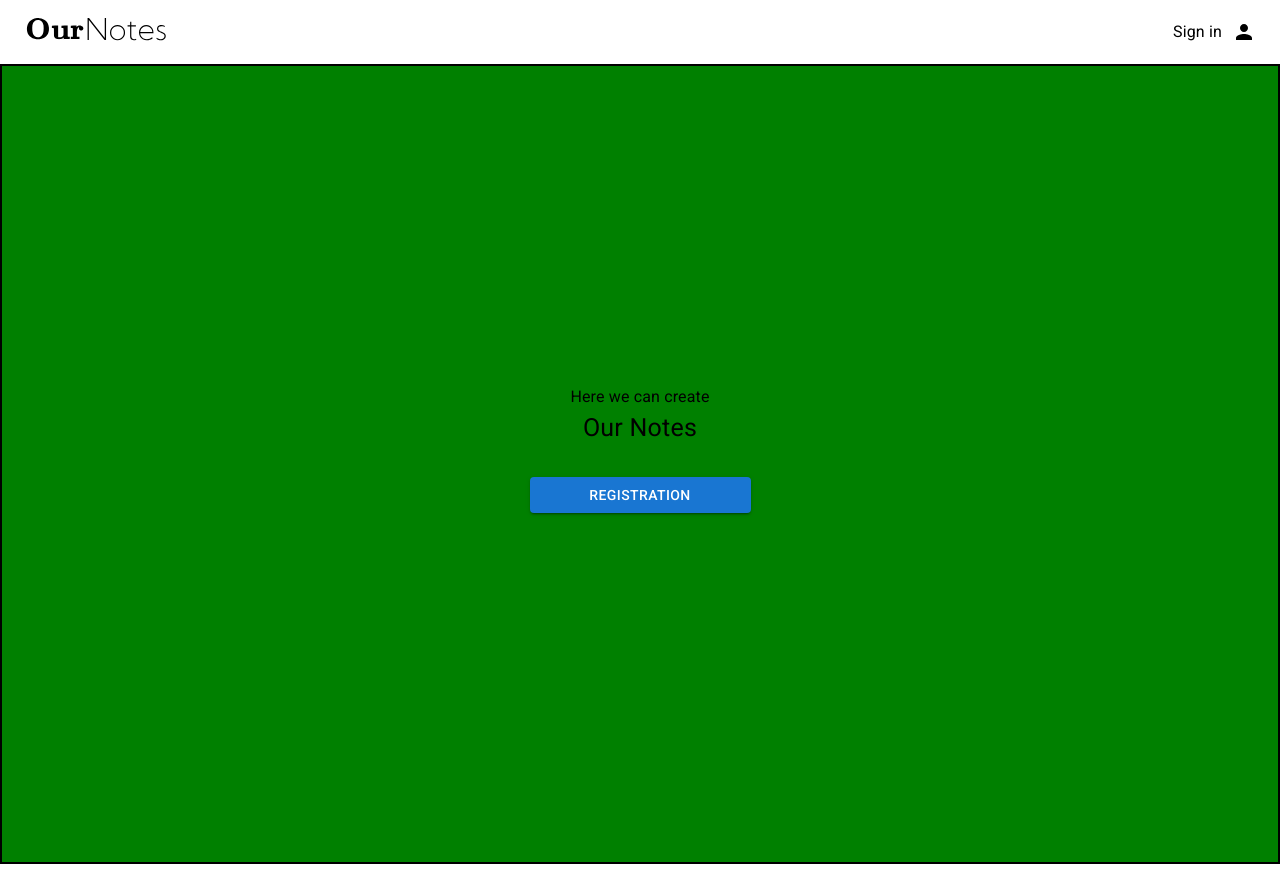
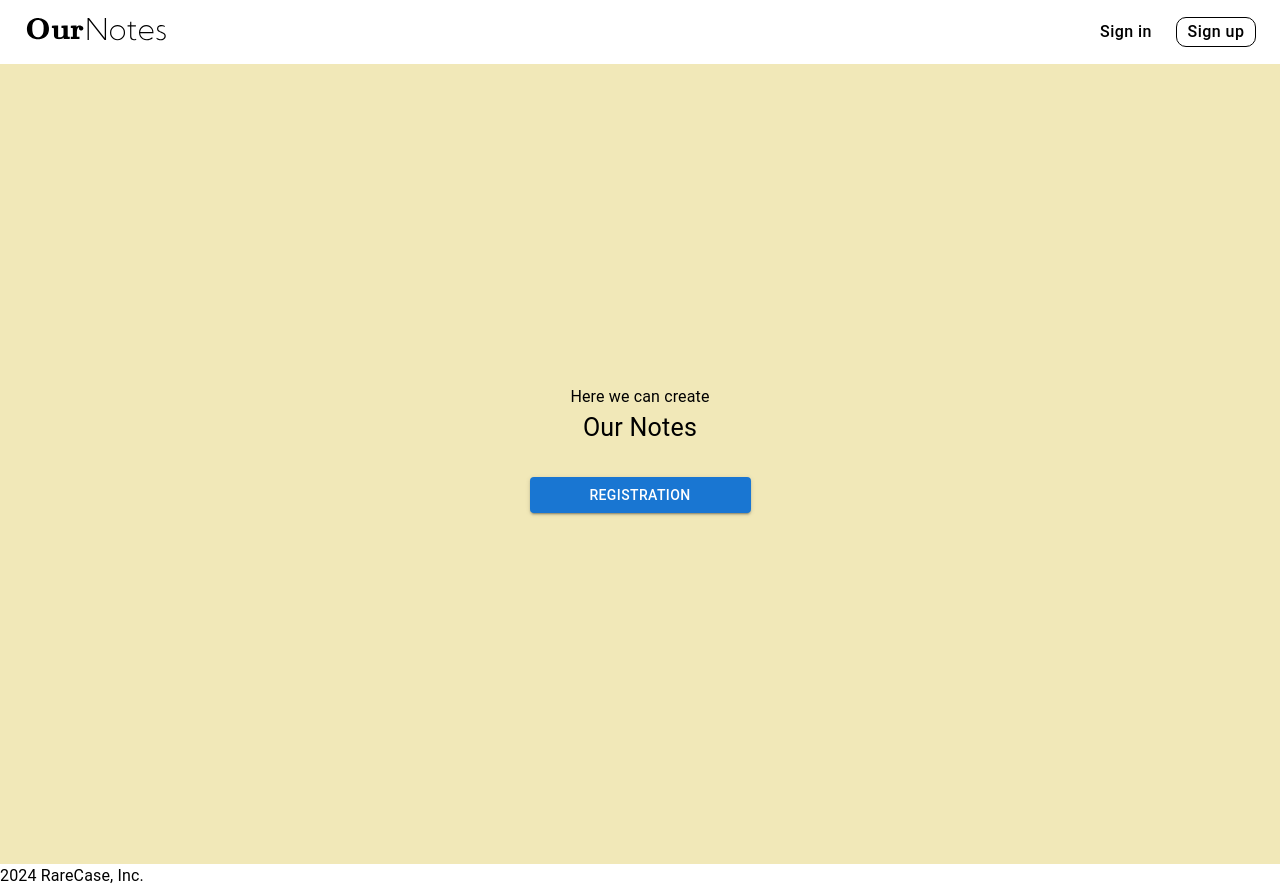
Before and after one commit to Radzivon-Kliuchnikau/OurNotesAppFrontEnd, a React (Vite) app: page / in a window 1280 px wide. Before the commit the page ends 864 px from the top, so only its background shows below. Built offline with nearby package versions, Linux system fonts and the light colour scheme.

Commit message:
0015 Auth-Second: Add logo and footer, start redesign of header and main page

```diff
--- a/index.html
+++ b/index.html
@@ -2,12 +2,13 @@
 <html lang="en">
 <head>
     <meta charset="UTF-8"/>
-    <link rel="preconnect" href="https://fonts.googleapis.com"/>
-    <link rel="preconnect" href="https://fonts.gstatic.com" crossorigin/>
-    <link rel="stylesheet" href="https://fonts.googleapis.com/css2?family=Roboto:wght@300;400;500;700&display=swap"/>
+    <link rel="preconnect" href="https://fonts.googleapis.com">
+    <link rel="preconnect" href="https://fonts.gstatic.com" crossorigin>
+    <link href="https://fonts.googleapis.com/css2?family=Inter:wght@100;200;300;400;500;600;700;800;900&family=Montserrat:ital,wght@0,100..900;1,100..900&family=Open+Sans:ital,wght@0,300..800;1,300..800&family=Poppins:ital,wght@0,100;0,200;0,300;0,400;0,500;0,600;0,700;0,800;0,900;1,100;1,200;1,300;1,400;1,500;1,600;1,700;1,800;1,900&display=swap"
+          rel="stylesheet">
     <style>
         * {
-            font-family: "Roboto", sans-serif;
+            /*font-family: "Montserrat", sans-serif;*/
             margin: 0;
             /*cursor: default;*/
         }
--- /dev/null
+++ b/src/components/Footer.tsx
@@ -0,0 +1,11 @@
+import {Box, Typography} from "@mui/material";
+
+const Footer = () => {
+    return (
+        <Box>
+            <Typography>{new Date().getFullYear()} RareCase, Inc.</Typography>
+        </Box>
+    );
+};
+
+export default Footer;
--- a/src/components/Layout.tsx
+++ b/src/components/Layout.tsx
@@ -1,12 +1,14 @@
 import {Box} from "@mui/material";
 import {Outlet} from "react-router-dom";
 import Navbar from "./Navbar.tsx";
+import Footer from "./Footer.tsx";
 
 const Layout = () => {
     return (
         <Box>
             <Navbar/>
             <Outlet/>
+            <Footer/>
         </Box>
     );
 };
--- a/src/components/MainContainer.tsx
+++ b/src/components/MainContainer.tsx
@@ -2,11 +2,7 @@ import {Stack, styled} from "@mui/material";
 
 const Container = styled(Stack)(({theme}) => ({
     height: 'calc((1 - var(--template-frame-height, 0)) * 100dvh)',
-    minHeight: '100%',
-    padding: theme.spacing(2),
-    [theme.breakpoints.up('sm')]: {
-        padding: theme.spacing(4),
-    }
+    minHeight: '100%'
 }))
 
 const MainContainer = (props: { children: React.ReactNode }) => {
--- a/src/components/Navbar.tsx
+++ b/src/components/Navbar.tsx
@@ -1,14 +1,13 @@
-import {AppBar, Avatar, Box, styled, Toolbar, Typography} from "@mui/material";
+import {AppBar, Avatar, Box, Button, styled, Toolbar, Typography} from "@mui/material";
 import {Checklist, Person} from "@mui/icons-material";
 import useAuth from "../hooks/UseAuth.tsx";
+import {Link} from "react-router-dom";
 
 const LogoImage = styled("img")(({theme}) => ({}))
 
 const Navbar = () => {
 
     const {authUser} = useAuth();
-    console.log("authUser");
-    console.log(authUser);
     const StyledToolbar = styled(Toolbar)({
         display: "flex",
         justifyContent: "space-between"
@@ -35,18 +34,33 @@ const Navbar = () => {
                     sx={{display: {xs: "block", sm: "none"}}}/> {/*Icon instead of Text logo when screen is small*/}
                 {!authUser ? (
                     <Box sx={{display: "flex", alignItems: "center", gap: "10px"}}>
-                        <Typography
+                        <Button
+                            component={Link}
+                            to="/login"
                             sx={{
+                                width: "80px",
+                                height: "30px",
                                 color: "black",
-                                textDecoration: "none"
+                                textDecoration: "none",
+                                textTransform: "none",
+                                fontSize: "16px"
                             }}
-                            component="a"
-                            href="/login"
-                        >
-                            Sign in
-                        </Typography>
+                        >Sign in</Button>
+                        <Button
+                            component={Link}
+                            to="/registration"
+                            sx={{
+                                width: "80px",
+                                height: "30px",
+                                border: "1px solid black",
+                                borderRadius: "10px",
+                                color: "black",
+                                textDecoration: "none",
+                                textTransform: "none",
+                                fontSize: "16px"
+                            }}
+                        >Sign up</Button>
                         {/*<Avatar src="/static/avatar.jpg"/>*/}
-                        <Person sx={{color: "black"}}/>
                     </Box>
                 ) : (
                     <Box sx={{display: "flex", alignItems: "center", gap: "10px"}}>
--- a/src/index.css
+++ b/src/index.css
@@ -1,68 +1,5 @@
-/*:root {*/
-/*  font-family: Inter, system-ui, Avenir, Helvetica, Arial, sans-serif;*/
-/*  line-height: 1.5;*/
-/*  font-weight: 400;*/
-
-/*  color-scheme: light dark;*/
-/*  color: rgba(255, 255, 255, 0.87);*/
-/*  background-color: #242424;*/
-
-/*  font-synthesis: none;*/
-/*  text-rendering: optimizeLegibility;*/
-/*  -webkit-font-smoothing: antialiased;*/
-/*  -moz-osx-font-smoothing: grayscale;*/
-/*}*/
-
-/*a {*/
-/*  font-weight: 500;*/
-/*  color: #646cff;*/
-/*  text-decoration: inherit;*/
-/*}*/
-/*a:hover {*/
-/*  color: #535bf2;*/
-/*}*/
-
-/*body {*/
-/*  margin: 0;*/
-/*  display: flex;*/
-/*  place-items: center;*/
-/*  min-width: 320px;*/
-/*  min-height: 100vh;*/
-/*}*/
-
-/*h1 {*/
-/*  font-size: 3.2em;*/
-/*  line-height: 1.1;*/
-/*}*/
-
-/*button {*/
-/*  border-radius: 8px;*/
-/*  border: 1px solid transparent;*/
-/*  padding: 0.6em 1.2em;*/
-/*  font-size: 1em;*/
-/*  font-weight: 500;*/
-/*  font-family: inherit;*/
-/*  background-color: #1a1a1a;*/
-/*  cursor: pointer;*/
-/*  transition: border-color 0.25s;*/
-/*}*/
-/*button:hover {*/
-/*  border-color: #646cff;*/
-/*}*/
-/*button:focus,*/
-/*button:focus-visible {*/
-/*  outline: 4px auto -webkit-focus-ring-color;*/
-/*}*/
-
-/*@media (prefers-color-scheme: light) {*/
-/*  :root {*/
-/*    color: #213547;*/
-/*    background-color: #ffffff;*/
-/*  }*/
-/*  a:hover {*/
-/*    color: #747bff;*/
-/*  }*/
-/*  button {*/
-/*    background-color: #f9f9f9;*/
-/*  }*/
-/*}*/
+* {
+    font-family: "Montserrat", sans-serif;
+    margin: 0;
+    /*cursor: default;*/
+}
--- a/src/pages/OpenPage.tsx
+++ b/src/pages/OpenPage.tsx
@@ -1,19 +1,12 @@
 import {Box, Button, Stack, Typography} from "@mui/material";
 import {Link} from "react-router-dom";
+import MainContainer from "../components/MainContainer.tsx";
 
 function OpenPage() {
     return (
-        <Stack
-            direction="column"
-            spacing={2}
-            sx={{
-                backgroundColor: "red",
-                height: 'calc((1 - var(--template-frame-height, 0)) * 100dvh)',
-                minHeight: '100%'
-            }}>
+        <MainContainer>
             <Box
-                bgcolor="green"
-                border={2}
+                bgcolor="#f1e8b8"
                 flex={12}
                 p={2}
                 textAlign="center"
@@ -42,7 +35,7 @@ function OpenPage() {
                     Registration
                 </Button>
             </Box>
-        </Stack>
+        </MainContainer>
     );
 }
 
```
Also changed, not shown: public/static/logo.svg.
